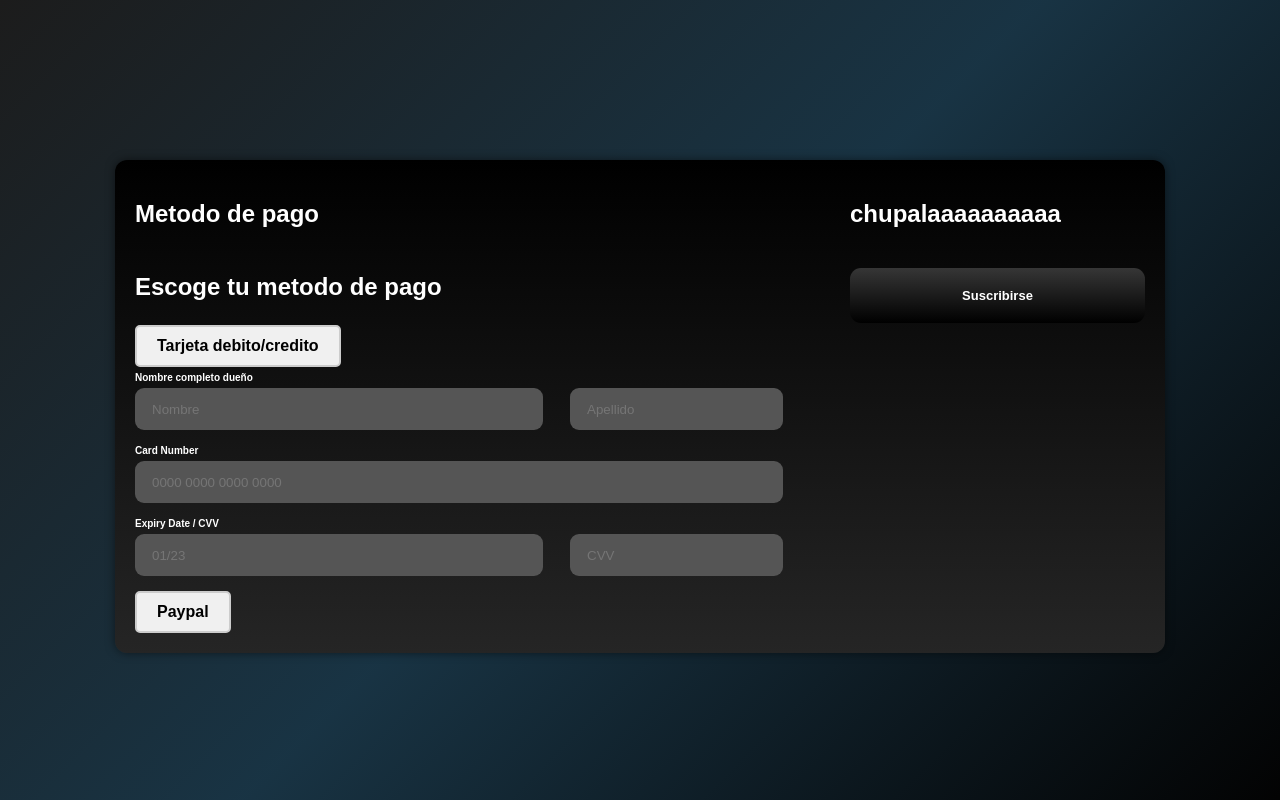
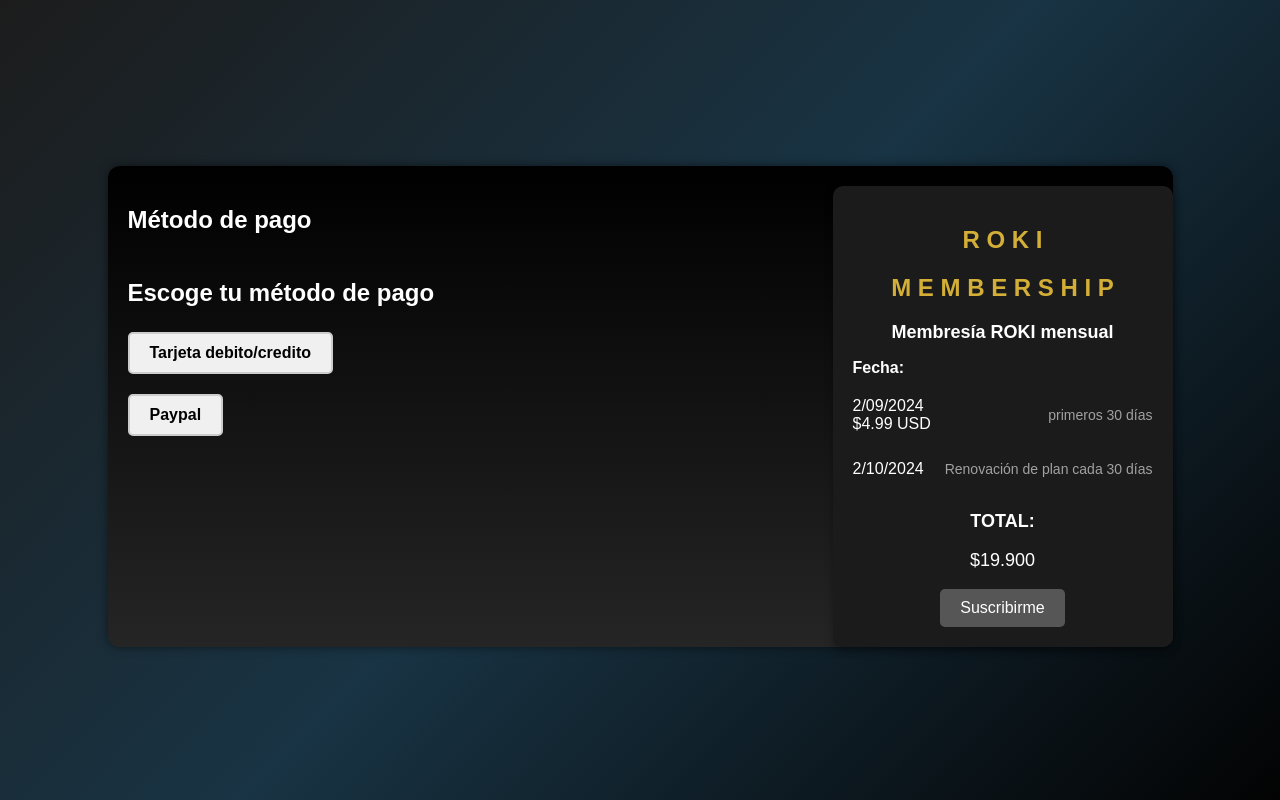
Before and after one commit to CesarOsorioP/ROKI, a React (Create React App) app in the folder client/: page /pagos in a window 1280 px wide. Built offline with nearby package versions, Linux system fonts and the light colour scheme.

Commit message:
pago a test, todo casi listo, falto de aprobacion

```diff
--- a/client/src/Components/Pagos/Pagos.css
+++ b/client/src/Components/Pagos/Pagos.css
@@ -3,6 +3,7 @@
     height: fit-content;
     border-radius: 260px;
     max-width: 10000px;
+
   }
 
   .form {
@@ -84,23 +85,73 @@
     background-color: transparent;
   }
 
-  .purchase--btn {
-    height: 55px;
-    background: #F2F2F2;
-    border-radius: 11px;
-    border: 0;
-    outline: none;
-    color: #ffffff;
-    font-size: 13px;
-    font-weight: 700;
-    background: linear-gradient(180deg, #363636 0%, #1B1B1B 50%, #000000 100%);
-    box-shadow: 0px 0px 0px 0px #FFFFFF, 0px 0px 0px 0px #000000;
-    transition: all 0.3s cubic-bezier(0.15, 0.83, 0.66, 1);
+  .hide {
+    transform: translateX(-100%)
   }
 
-  .purchase--btn:hover {
-    box-shadow: 0px 0px 0px 2px #FFFFFF, 0px 0px 0px 4px #0000003a;
-  }
+  .membership-card {
+    background-color: #1b1b1b;
+    padding: 20px;
+    border-radius: 10px;
+    width: 300px;
+    color: white;
+    font-family: Arial, sans-serif;
+    text-align: center;
+    box-shadow: 0px 4px 8px rgba(0, 0, 0, 0.3);
+    margin-top: 20px;
+}
+
+.membership-title {
+    font-size: 24px;
+    color: #d4af37;
+    margin-bottom: 20px;
+}
+
+.membership-details h2 {
+    font-size: 18px;
+    margin-bottom: 10px;
+}
+
+.membership-date {
+    text-align: left;
+    margin-bottom: 20px;
+}
+
+.membership-plan {
+    display: flex;
+    justify-content: space-between;
+    align-items: center;
+    margin-bottom: 10px;
+}
+
+.date-box p {
+    margin: 0;
+}
+
+.plan-description {
+    font-size: 14px;
+    color: #a1a1a1;
+}
+
+.total-section {
+    margin-top: 20px;
+    font-size: 18px;
+}
+
+.subscribe-button {
+    background-color: #565656;
+    color: white;
+    border: none;
+    padding: 10px 20px;
+    border-radius: 5px;
+    font-size: 16px;
+    cursor: pointer;
+}
+
+.subscribe-button:hover {
+    background-color: #757575;
+}
+
 
   /* Reset input number styles */
   .input_field::-webkit-outer-spin-button,
--- a/client/src/Components/Pagos/PagosT.jsx
+++ b/client/src/Components/Pagos/PagosT.jsx
@@ -1,77 +1,91 @@
-import React from 'react';
+import React, { useState } from 'react';
 import Card from "./card.jsx";
 import "./Pagos.css";
 import SelectButton from './SelectButton.jsx';
 
 const PagosT = () => {
-    const handleSelection = (isSelected) => {
-        console.log(isSelected ? "Botón seleccionado" : "Botón deseleccionado");
+    const [isCreditCardSelected, setIsCreditCardSelected] = useState(false);
+    const [isPaypalSelected, setIsPaypalSelected] = useState(false);
+
+    const handleCreditCardSelection = () => {
+        setIsCreditCardSelected(prevState => !prevState);
+        // Si deseas cerrar PayPal al seleccionar Tarjeta de Crédito:
+        if (isPaypalSelected) setIsPaypalSelected(false);
+    };
+
+    const handlePaypalSelection = () => {
+        setIsPaypalSelected(prevState => !prevState);
+        // Si deseas cerrar Tarjeta de Crédito al seleccionar PayPal:
+        if (isCreditCardSelected) setIsCreditCardSelected(false);
     };
 
     return (
         <Card>
-            <div class="split">
-            <div class="modal">
-                <form class="form">
-                    <div class="credit-card-info--form">
-                                <div class="input_container">
+            <div className="split">
+                <div className="modal">
+                    <form className="form">
+                        <div className="credit-card-info--form">
+                            <div className="input_container">
                                 <div>
-                                        <h1>Metodo de pago</h1>
+                                    <h1>Método de pago</h1>
                                 </div>
                                 <div>
-                                        <h2>Escoge tu metodo de pago</h2>
+                                    <h2>Escoge tu método de pago</h2>
                                 </div>
                                 <div>
-                                    <SelectButton text="Tarjeta debito/credito" onSelect={handleSelection} />
+                                    <SelectButton text="Tarjeta debito/credito" onSelect={handleCreditCardSelection} />
                                 </div>
-                                            <label class="input_label" for="password_field">Nombre completo dueño</label>
-                                            <div class = "split">
-                                            <div><input
+
+                                {isCreditCardSelected && (
+                                    <>
+                                        <div>
+                                            <label className="input_label" htmlFor="password_field">Nombre completo dueño</label>
+                                            <div className="split">
+                                                <div>
+                                                    <input
                                                         placeholder="Nombre"
-                                            title="Inpit title"
+                                                        title="Input title"
                                                         name="input-name"
                                                         type="text"
-                                            class="input_field"
+                                                        className="input_field"
                                                         id="password_field"
-                                            size = "20"
+                                                        size="20"
                                                     />
                                                 </div>
                                                 <div>
                                                     <input
                                                         placeholder="Apellido"
-                                            title="Inpit title"
+                                                        title="Input title"
                                                         name="input-name"
                                                         type="text"
-                                            class="input_field"
+                                                        className="input_field"
                                                         id="password_field"
-                                            size = "20"
+                                                        size="20"
                                                     />
                                                 </div>
                                             </div>
                                         </div>
 
-                                <div class="input_container">
-                                    <label class="input_label" for="password_field">Card Number</label>
+                                        <div className="input_container">
+                                            <label className="input_label" htmlFor="password_field">Card Number</label>
                                             <input
                                                 placeholder="0000 0000 0000 0000"
-                                    title="Inpit title"
+                                                title="Input title"
                                                 name="input-name"
                                                 type="number"
-                                    class="input_field"
+                                                className="input_field"
                                                 id="password_field"
                                             />
                                         </div>
-                                <div class="input_container">
-                                    <label class="input_label" for="password_field"
-                                    >Expiry Date / CVV</label
-                                    >
-                                    <div class="split">
+                                        <div className="input_container">
+                                            <label className="input_label" htmlFor="password_field">Expiry Date / CVV</label>
+                                            <div className="split">
                                                 <input
                                                     placeholder="01/23"
                                                     title="Expiry Date"
                                                     name="input-name"
                                                     type="text"
-                                        class="input_field"
+                                                    className="input_field"
                                                     id="password_field"
                                                 />
                                                 <input
@@ -79,30 +93,118 @@
                                                     title="CVV"
                                                     name="cvv"
                                                     type="number"
-                                        class="input_field"
+                                                    className="input_field"
                                                     id="password_field"
                                                 />
                                             </div>
                                         </div>
+                                    </>
+                                )}
+                            </div>
+                        </div>
                                 <div>
+                                    <SelectButton
+                                        text="Paypal"
+                                        onSelect={handlePaypalSelection}
+                                    />
+                                </div>
+                                {isPaypalSelected && (
+                                    <>
                                         <div>
-                                    <SelectButton text="Paypal" onSelect={handleSelection} />
+                                            <label className="input_label" htmlFor="password_field">Nombre completo dueño</label>
+                                            <div className="split">
+                                                <div>
+                                                    <input
+                                                        placeholder="Nombre"
+                                                        title="Input title"
+                                                        name="input-name"
+                                                        type="text"
+                                                        className="input_field"
+                                                        id="password_field"
+                                                        size="20"
+                                                    />
+                                                </div>
+                                                <div>
+                                                    <input
+                                                        placeholder="Apellido"
+                                                        title="Input title"
+                                                        name="input-name"
+                                                        type="text"
+                                                        className="input_field"
+                                                        id="password_field"
+                                                        size="20"
+                                                    />
                                                 </div>
                                             </div>
                                         </div>
+
+                                        <div className="input_container">
+                                            <label className="input_label" htmlFor="password_field">Card Number</label>
+                                            <input
+                                                placeholder="0000 0000 0000 0000"
+                                                title="Input title"
+                                                name="input-name"
+                                                type="number"
+                                                className="input_field"
+                                                id="password_field"
+                                            />
+                                        </div>
+                                        <div className="input_container">
+                                            <label className="input_label" htmlFor="password_field">Expiry Date / CVV</label>
+                                            <div className="split">
+                                                <input
+                                                    placeholder="01/23"
+                                                    title="Expiry Date"
+                                                    name="input-name"
+                                                    type="text"
+                                                    className="input_field"
+                                                    id="password_field"
+                                                />
+                                                <input
+                                                    placeholder="CVV"
+                                                    title="CVV"
+                                                    name="cvv"
+                                                    type="number"
+                                                    className="input_field"
+                                                    id="password_field"
+                                                />
+                                            </div>
+                                        </div>
+                                    </>
+                                )}
                     </form>
                 </div>
-            <div>
-                <form class = "form">
-                <h1>chupalaaaaaaaaaa</h1>
-                <button class="purchase--btn">Suscribirse</button>
-                </form>
+                {/* Aquí reemplazamos la sección anterior con el componente de membresía */}
+                <div className="membership-card">
+                    <h1 className="membership-title">R O K I</h1>
+                    <h1 className="membership-title">M E M B E R S H I P</h1>
+                    <div className="membership-details">
+                        <h2>Membresía ROKI mensual</h2>
+                        <div className="membership-date">
+                            <p><strong>Fecha:</strong></p>
+                            <div className="membership-plan">
+                                <div className="date-box">
+                                    <p>2/09/2024</p>
+                                    <p>$4.99 USD</p>
+                                </div>
+                                <p className="plan-description">primeros 30 días</p>
+                            </div>
+                            <div className="membership-plan">
+                                <div className="date-box">
+                                    <p>2/10/2024</p>
+                                </div>
+                                <p className="plan-description">Renovación de plan cada 30 días</p>
+                            </div>
+                        </div>
+                        <div className="total-section">
+                            <p><strong>TOTAL:</strong></p>
+                            <p>$19.900</p>
+                        </div>
+                    </div>
+                    <button className="subscribe-button">Suscribirme</button>
                 </div>
             </div>
         </Card>
-
-
-
     );
 };
 
--- a/client/src/Components/Pagos/SelectButton.css
+++ b/client/src/Components/Pagos/SelectButton.css
@@ -17,6 +17,7 @@
     background-color: #4CAF50; /* Color de fondo cuando está seleccionado */
     border-color: #3e8e41;
     color: white;
+    transform: translateX(0)
 }
 
 .select-button.selected:hover {
--- a/client/src/Components/Pagos/SelectButton.jsx
+++ b/client/src/Components/Pagos/SelectButton.jsx
@@ -1,17 +1,16 @@
-import React, { useState } from 'react';
+import React from 'react';
 import './SelectButton.css';
 
-const SelectButton = ({ text, onSelect }) => {
-    const [selected, setSelected] = useState(false);
+const SelectButton = ({ text, onSelect, isSelected }) => {
 
-    const handleClick = () => {
-        setSelected(!selected);
-        onSelect(!selected);
+    const handleClick = (event) => {
+        event.preventDefault();
+        onSelect(!isSelected); // Cambia el estado basado en si está seleccionado o no
     };
 
     return (
         <button
-            className={`select-button ${selected ? 'selected' : ''}`}
+            className={`select-button ${isSelected ? 'selected' : ''}`}
             onClick={handleClick}
         >
             {text}
```
Lines whose indentation alone changed are shown as unchanged.
